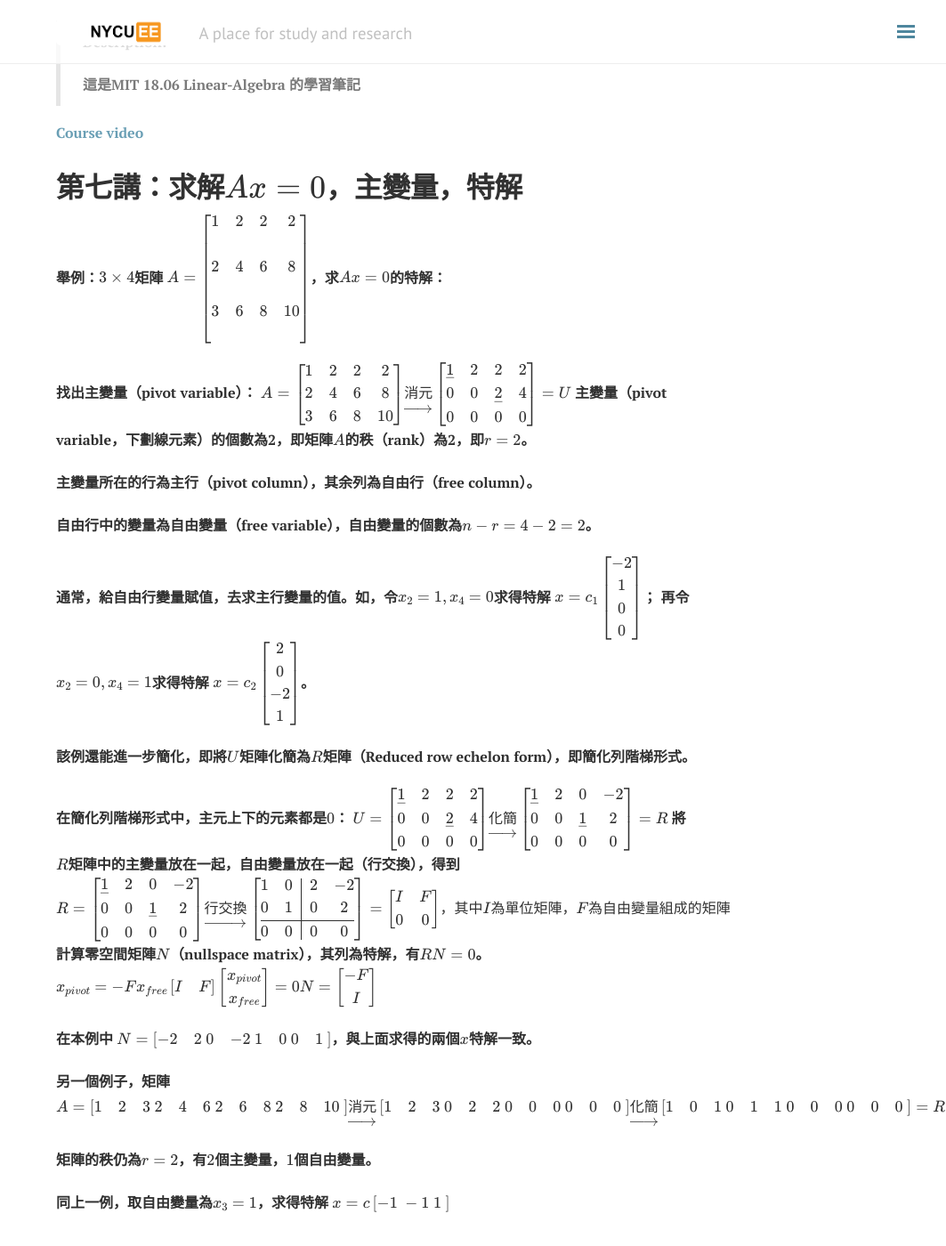
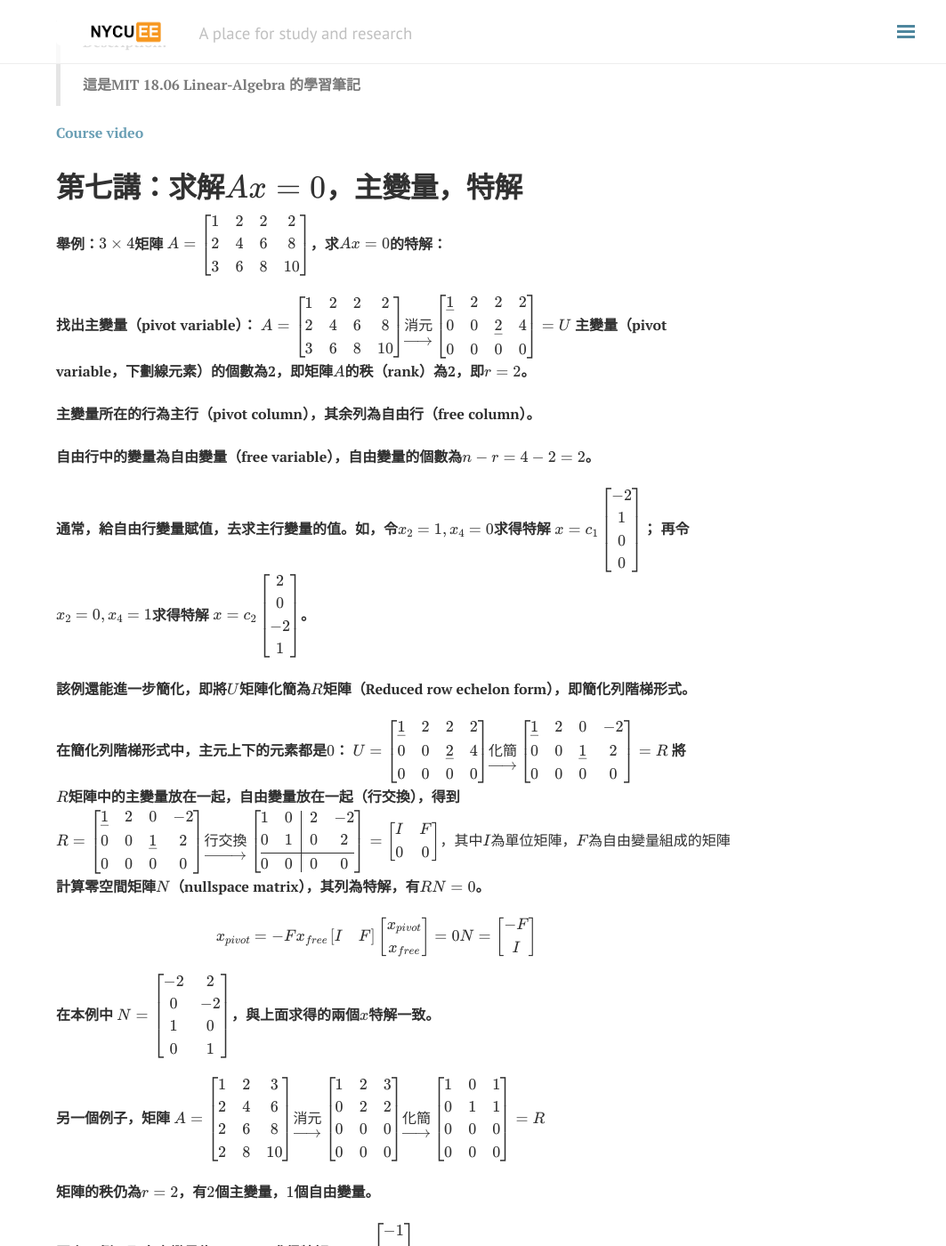
Before and after one commit to nycu-ee/nycu-ee.github.io, a Jekyll site: the page built from _posts/2021-02-04-linear-algebra-07.md, in a window 1280 px wide and 1400 px high, scrolled down 249 px. Shown: the whole window at 89% size, without its empty margins (217-1280 px from the left). Built offline with Jekyll 4.4.1, drawn with Linux system fonts in a browser that asks for light colours; nearby versions of some CDN libraries; formulas are drawn with MathJax 3; comment, search, counter and statistics services are not loaded; some of the changed text lies outside the part shown.

Commit message:
Update 2021-02-04-linear-algebra-07.md

```diff
--- a/_posts/2021-02-04-linear-algebra-07.md
+++ b/_posts/2021-02-04-linear-algebra-07.md
@@ -21,9 +21,9 @@ author: [zlotus](https://github.com/zlotus/notes-linear-algebra)
 $$
 A=
 \begin{bmatrix}
-1 & 2 & 2 & 2 \\\\
-2 & 4 & 6 & 8 \\\\
-3 & 6 & 8 & 10 \\\\
+1 & 2 & 2 & 2 \\
+2 & 4 & 6 & 8 \\
+3 & 6 & 8 & 10 \\
 \end{bmatrix}
 $$，求$Ax=0$的特解：
 
@@ -97,6 +97,7 @@ I & F \\
 \textrm{，其中}I\textrm{為單位矩陣，}F\textrm{為自由變量組成的矩陣}
 $$
 計算零空間矩陣$N$（nullspace matrix），其列為特解，有$RN=0$。
+
 $$
 x_{pivot}=-Fx_{free} \\
 \begin{bmatrix}
@@ -113,50 +114,50 @@ I \\
 $$
 
 在本例中
-$
+$$
 N=
 \begin{bmatrix}
--2 & 2 \\\\
-0 & -2 \\\\
-1 & 0 \\\\
-0 & 1 \\\\
+-2 & 2 \\
+0 & -2 \\
+1 & 0 \\
+0 & 1 \\
 \end{bmatrix}
-$，與上面求得的兩個$x$特解一致。
+$$，與上面求得的兩個$x$特解一致。
 
 另一個例子，矩陣
-$
+$$
 A=
 \begin{bmatrix}
-1 & 2 & 3 \\\\
-2 & 4 & 6 \\\\
-2 & 6 & 8 \\\\
-2 & 8 & 10 \\\\
+1 & 2 & 3 \\
+2 & 4 & 6 \\
+2 & 6 & 8 \\
+2 & 8 & 10 \\
 \end{bmatrix}
 \underrightarrow{消元}
 \begin{bmatrix}
-1 & 2 & 3 \\\\
-0 & 2 & 2 \\\\
-0 & 0 & 0 \\\\
-0 & 0 & 0 \\\\
+1 & 2 & 3 \\
+0 & 2 & 2 \\
+0 & 0 & 0 \\
+0 & 0 & 0 \\
 \end{bmatrix}
 \underrightarrow{化簡}
 \begin{bmatrix}
-1 & 0 & 1 \\\\
-0 & 1 & 1 \\\\
-0 & 0 & 0 \\\\
-0 & 0 & 0 \\\\
+1 & 0 & 1 \\
+0 & 1 & 1 \\
+0 & 0 & 0 \\
+0 & 0 & 0 \\
 \end{bmatrix}
 =R
-$
+$$
 
 矩陣的秩仍為$r=2$，有$2$個主變量，$1$個自由變量。
 
 同上一例，取自由變量為$x_3=1$，求得特解
-$
+$$
 x=c
 \begin{bmatrix}
--1 \\\\
--1 \\\\
-1 \\\\
+-1 \\
+-1 \\
+1 \\
 \end{bmatrix}
-$
+$$
```
